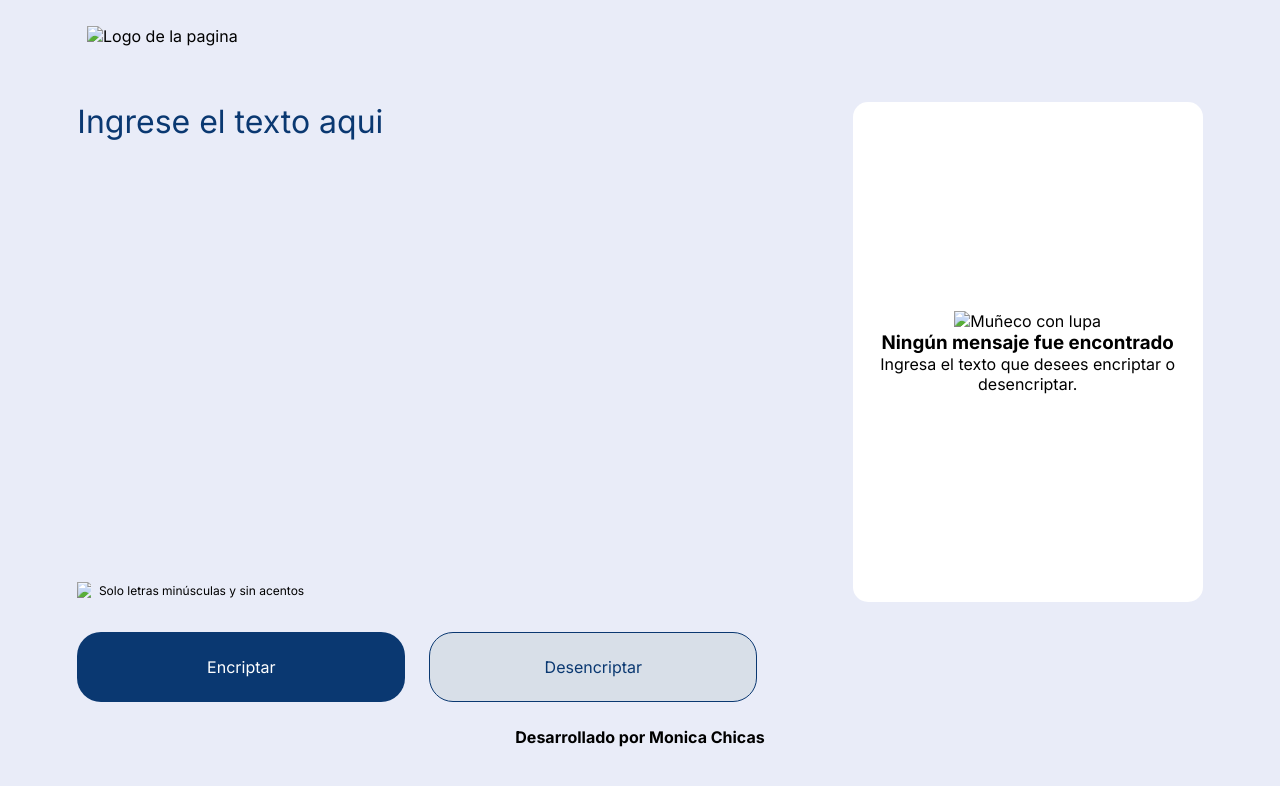
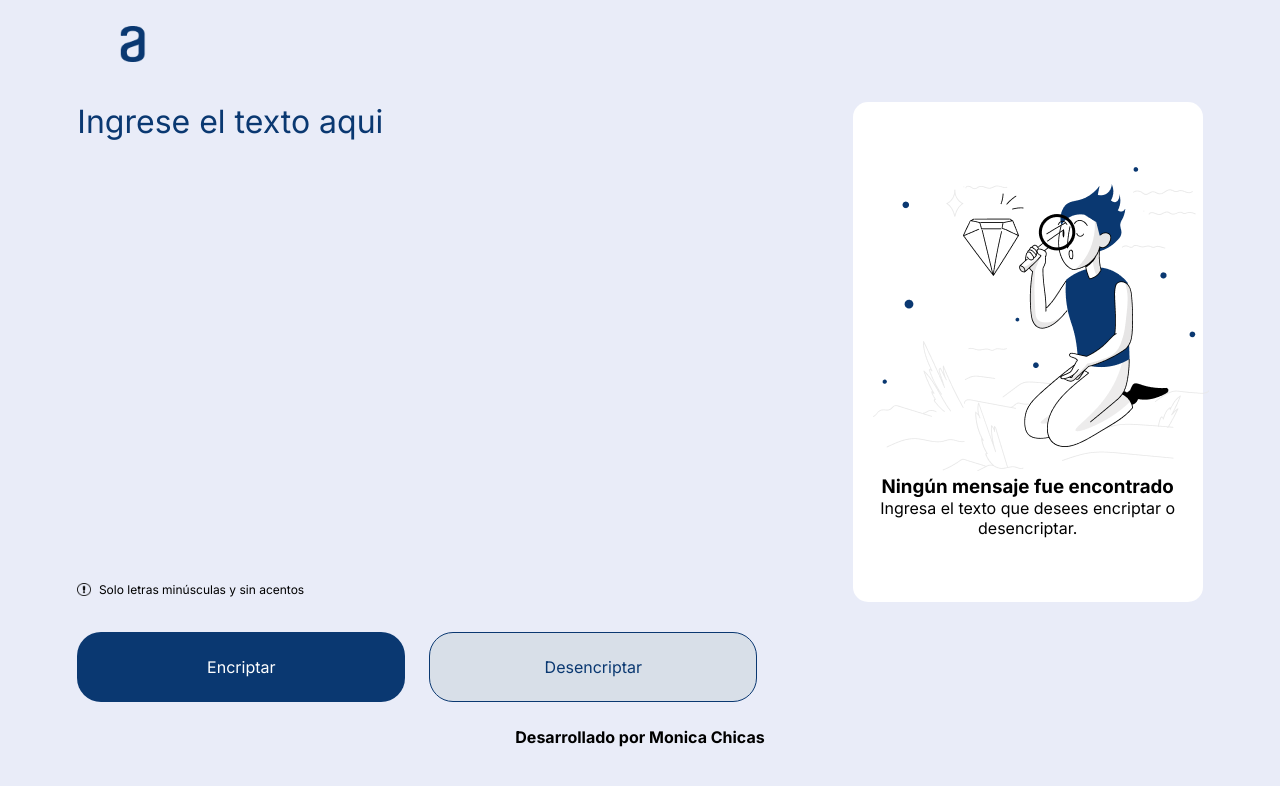
Before and after one commit to MoniqueC1/Encriptador-de-texto-Allura-ONE, a plain HTML site: page index.html in a window 1280 px wide. Drawn offline with Linux system fonts and the light colour scheme.

Commit message:
Update index.html

```diff
--- a/index.html
+++ b/index.html
@@ -13,7 +13,7 @@
 
 	<header>
 
-		<img src="imagenes-proyecto/Logo.png" alt="Logo de la pagina" class="logo">
+		<img src="Logo.png" alt="Logo de la pagina" class="logo">
 
 	</header>
 
@@ -26,7 +26,7 @@
 					<textarea placeholder="Ingrese el texto aqui" class="text-area"></textarea>
 
 					<div class="instructions">
-						<img src="imagenes-proyecto/exclamation.png" width="2%">
+						<img src="exclamation.png" width="2%">
 							Solo letras minúsculas y sin acentos
 						</span>
 					</div>
@@ -51,7 +51,7 @@
               <textarea class="text-encriptado"></textarea>
             </div>
 			<div class="sin-mensaje">
-				<img src="imagenes-proyecto/Muñeco.png" alt="Muñeco con lupa" class="muneco-img">
+				<img src="Muñeco.png" alt="Muñeco con lupa" class="muneco-img">
 
 				<h3 class="mensaje-no-encontrado">
 					Ningún mensaje fue encontrado
```
